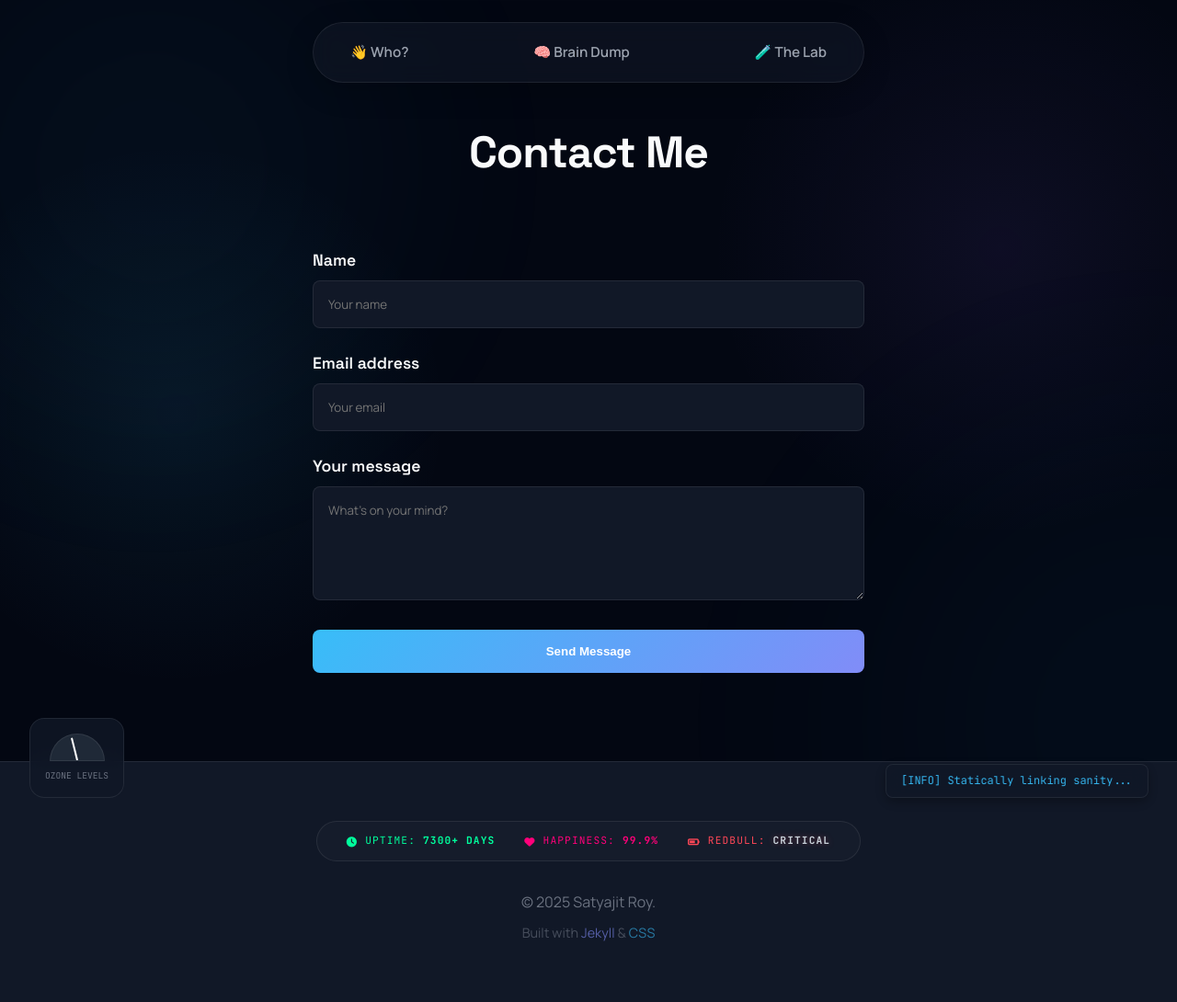
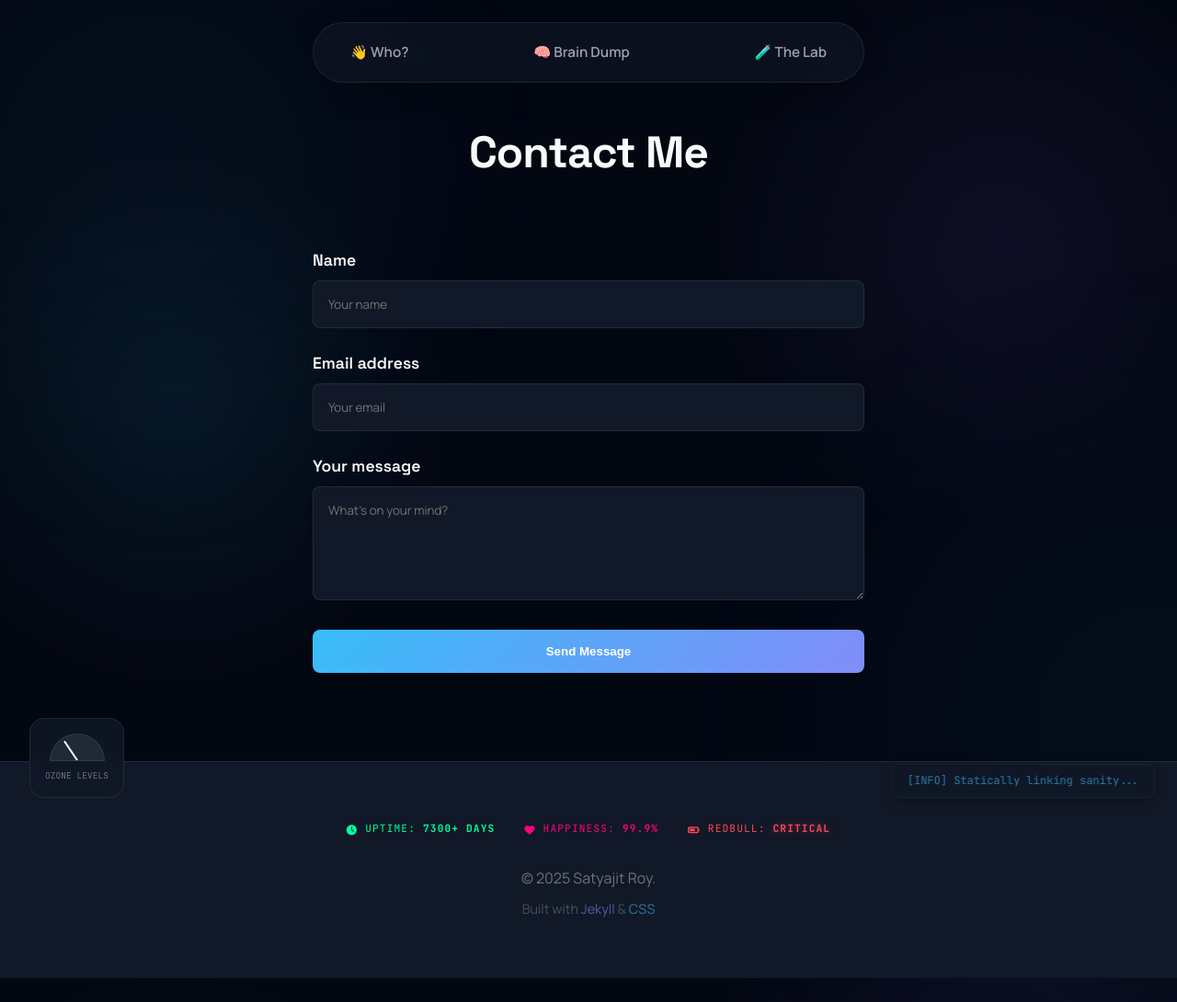
Before and after one commit to kodelint/kodelint.github.io, a Jekyll site: the page built from contact.md, in a window 1280 px wide. Shown: the whole page at 92% size. Built offline with Jekyll 4.4.1, drawn with Linux system fonts in a browser that asks for light colours; nearby versions of some CDN libraries.

Commit message:
UI Polish: Removed footer status container and explicitly colored Critical status in red

```diff
--- a/assets/css/main.css
+++ b/assets/css/main.css
@@ -709,11 +709,11 @@ button[type="submit"]:hover {
   font-size: 0.7rem;
   text-transform: uppercase;
   letter-spacing: 0.1em;
-  background: rgba(255, 255, 255, 0.02);
-  padding: 0.75rem 2rem;
+  background: transparent; /* Removed background */
+  padding: 0; /* Removed padding */
   border-radius: 100px;
-  border: 1px solid var(--border-subtle);
-  width: fit-content;
+  border: none; /* Removed border */
+  width: 100%;
   margin-left: auto;
   margin-right: auto;
 }
@@ -759,9 +759,9 @@ button[type="submit"]:hover {
   gap: 0.5rem;
 }
 
-.status-item.uptime { color: #00ff9d !important; } /* Hyper Green */
-.status-item.happiness { color: #ff007a !important; } /* Hyper Pink */
-.status-item.redbull { color: #ff4757 !important; } /* Hyper Red */
+.status-item.uptime { color: #00ff9d !important; }
+.status-item.happiness { color: #ff007a !important; }
+.status-item.redbull { color: #ff4757 !important; }
 
 .status-value {
   color: inherit;
@@ -769,6 +769,7 @@ button[type="submit"]:hover {
 }
 
 .status-value.highlight {
+  color: #ff4757 !important; /* Explicitly RED */
   background: transparent !important;
   animation: pulseRed 2s infinite;
 }
```
